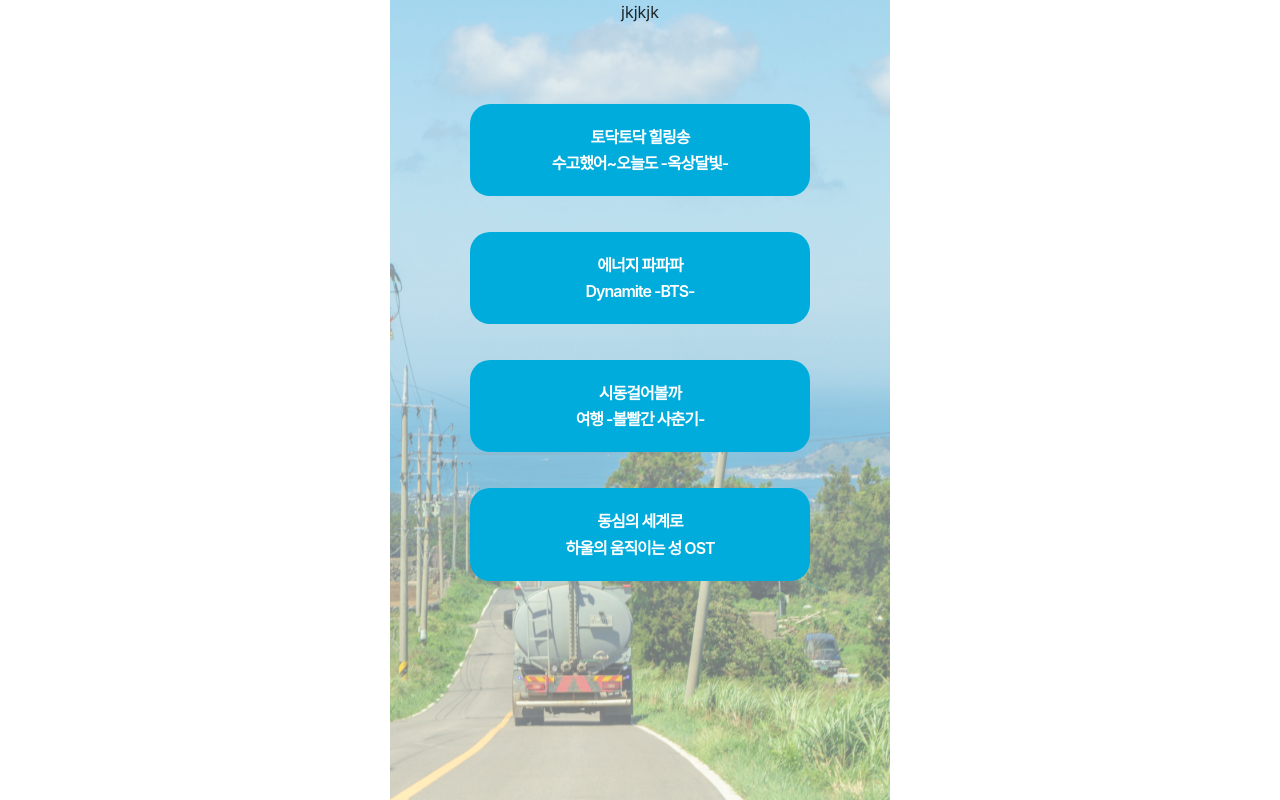
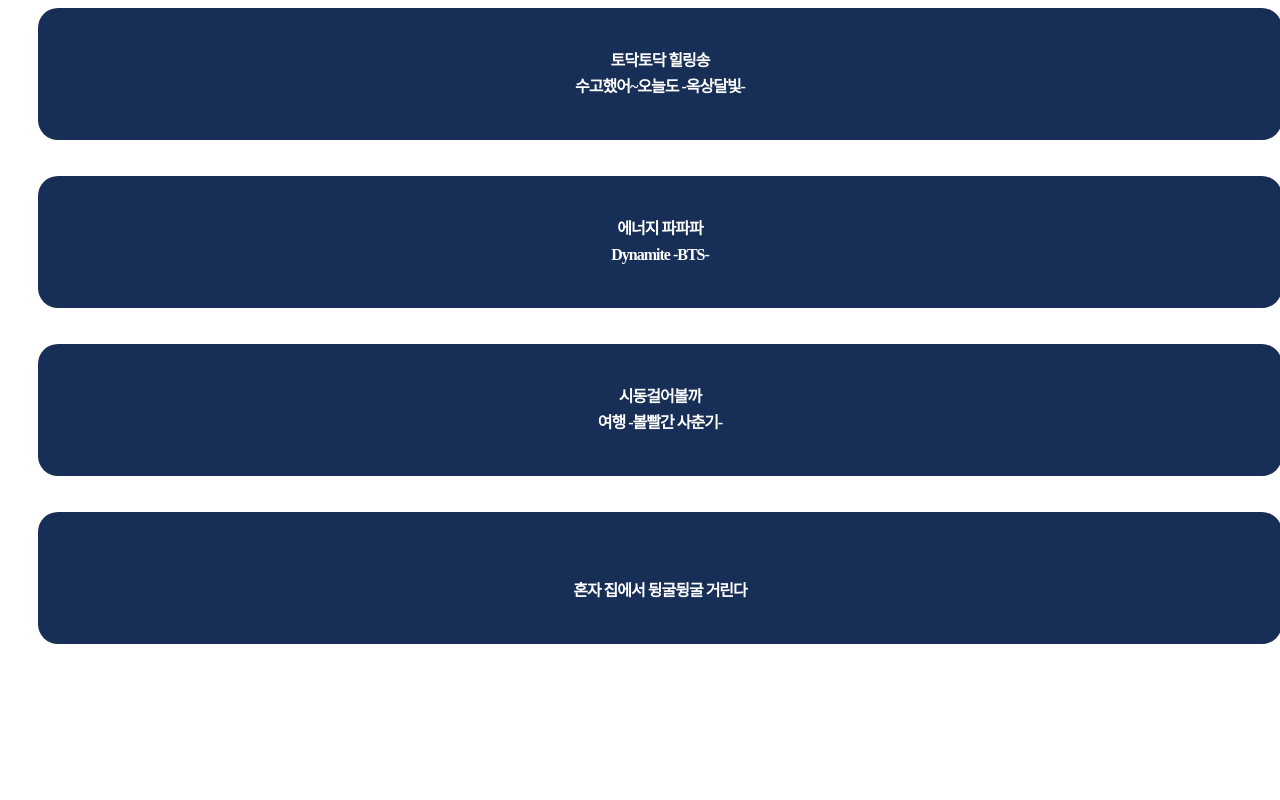
Before and after one commit to sa0134/colorful_trip, a Flask app: template templates/contents1.html in a window 1280 px wide. Run offline with Flask 2, Linux system fonts and the light colour scheme; the template is opened without the code that fills it, so the values that code supplies are empty; some libraries are stand-ins or nearby versions.

Commit message:
Revert "save1031"
This reverts commit 623c23234344b72d0b11715c84a7a1bff7ef3115.

```diff
--- a/templates/contents1.html
+++ b/templates/contents1.html
@@ -2,83 +2,21 @@
     <meta charset="UTF-8">
     <title>나홀로 여행중~</title>
     <link href="https://fonts.googleapis.com/css2?family=Gothic+A1:wght@500&amp;display=swap" rel="stylesheet">
-    <meta charset="UTF-8">
-    <meta name="viewport" content="width=device-width, initial-scale=1, shrink-to-fit=no">
-
-    <!-- Bootstrap CSS -->
-    <link rel="stylesheet" href="https://maxcdn.bootstrapcdn.com/bootstrap/4.0.0/css/bootstrap.min.css"
-          integrity="sha384-Gn5384xqQ1aoWXA+058RXPxPg6fy4IWvTNh0E263XmFcJlSAwiGgFAW/dAiS6JXm" crossorigin="anonymous">
-
-    <!-- Optional JavaScript -->
-    <!-- jQuery first, then Popper.js, then Bootstrap JS -->
-    <script src="https://ajax.googleapis.com/ajax/libs/jquery/3.5.1/jquery.min.js"></script>
-    <script src="https://cdnjs.cloudflare.com/ajax/libs/popper.js/1.12.9/umd/popper.min.js"
-            integrity="sha384-ApNbgh9B+Y1QKtv3Rn7W3mgPxhU9K/ScQsAP7hUibX39j7fakFPskvXusvfa0b4Q"
-            crossorigin="anonymous"></script>
-    <script src="https://maxcdn.bootstrapcdn.com/bootstrap/4.0.0/js/bootstrap.min.js"
-            integrity="sha384-JZR6Spejh4U02d8jOt6vLEHfe/JQGiRRSQQxSfFWpi1MquVdAyjUar5+76PVCmYl"
-            crossorigin="anonymous"></script>
     <style>
-        .wrap {
-
-            margin: auto;
-            width: 500px;
-            text-align: center;
+        .Question_answers__1djmb {
+            margin: 0;
+            padding: 0;
         }
 
-        .answer1 {
-            /*background-image: url('../static/blue.jpeg');*/
-            /*background-repeat: no-repeat;*/
-            /*background-position: center;*/
-            /*background-size: cover;*/
-            width: 100%;
-            height: 100%;
-            /*text-align: center;*/
-
-            z-index: 1;
-            position: relative;
-        }
-
-        .answer1:after {
-            background-image: url('../static/blue.jpeg');
-            background-repeat: no-repeat;
-            background-position: center;
-            background-size: cover;
-            width: 100%;
-            height: 100%;
-            text-align: center;
-            z-index: -1;
-            position: absolute;
-            top: 0;
-            left: 0;
-            content: "";
-            opacity: 0.6 !important;
-            filter: alpha(opacity=60);
-
-
-        }
-
-        .answers_family {
-            /*padding-top: 120px;*/
-
-        }
-
-        .Question_answers_1 {
-            margin: auto;
-            padding: 80px;
-
-        }
-
-
-        .Question_answer-1 {
+        .Question_answer-item__3yOqj {
             display: flex;
             justify-content: center;
             align-items: center;
             flex-direction: column;
-
+            width: calc(100% - 60px);
+            min-height: 92px;
             background-color: transparent;
-            background-color: #00ACDC;
-
+            background-color: #172E56;
             border-radius: 20px;
             font-size: 16px;
             color: #222;
@@ -89,26 +27,29 @@
             text-align: center;
             padding: 20px;
             margin-bottom: 36px;
-
+            margin-left: 30px;
+            margin-right: 30px;
         }
 
-
+        ul {
+            display: block;
+            list-style-type: disc;
+            margin-block-start: 1em;
+            margin-block-end: 1em;
+            margin-inline-start: 0px;
+            margin-inline-end: 0px;
+            padding-inline-start: 40px;
+        }
     </style>
 
 </head>
 <body>
-    <div class="wrap">
+    <ul class="Question_answers__1djmb">
+        <li class="Question_answer-item__3yOqj"><span>토닥토닥 힐링송<br></span><span>수고했어~오늘도 -옥상달빛-<br></span></li>
+        <li class="Question_answer-item__3yOqj"><span>에너지 파파파<br></span><span>Dynamite -BTS-<br></span></li>
+        <li class="Question_answer-item__3yOqj"><span>시동걸어볼까<br></span><span>여행 -볼빨간 사춘기-<br></span></li>
+        <li class="Question_answer-item__3yOqj"><span><br></span><span>혼자 집에서 뒹굴뒹굴 거린다<br></span></li>
+    </ul>
 
-        <div class="answer1">
-jkjkjk
-            <div class="answers_family">
-                <ul class="Question_answers_1">
-                    <li class="Question_answer-1"><span>토닥토닥 힐링송<br></span><span>수고했어~오늘도 -옥상달빛-<br></span></li>
-                    <li class="Question_answer-1"><span>에너지 파파파<br></span><span>Dynamite -BTS-<br></span></li>
-                    <li class="Question_answer-1"><span>시동걸어볼까<br></span><span>여행 -볼빨간 사춘기-<br></span></li>
-                    <li class="Question_answer-1"><span>동심의 세계로<br></span><span>하울의 움직이는 성 OST<br></span></li>
-                </ul>
-            </div>
-        </div>
-    </div>
+
 </body>
--- a/templates/index.html
+++ b/templates/index.html
@@ -45,12 +45,12 @@
                 justify-content: center;
                 align-items: center;
 
-                border-radius: 5px;
+                border-radius: 20px;
                 background-color: #A3238B;
                 margin: auto auto 80px;
                 border: none;
-                width: 250px;
-                height: 70px;
+                width: 300px;
+                height: 100px;
                 cursor: pointer;
             }
 
```
Also changed, not shown: static/blue.jpeg (deleted).
